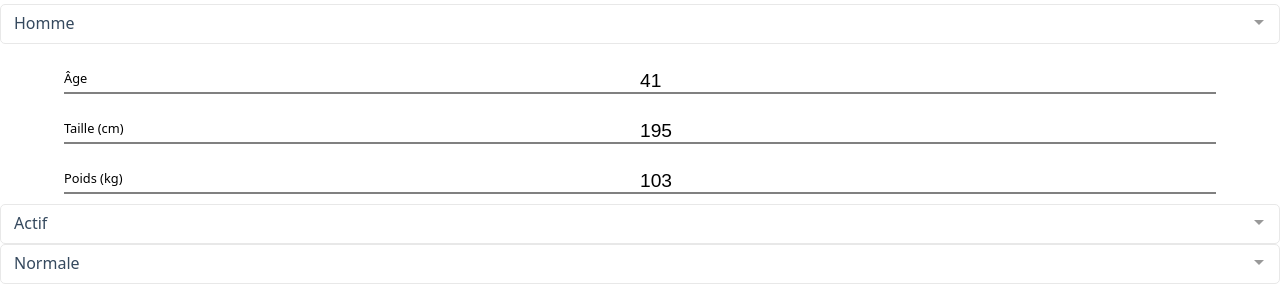
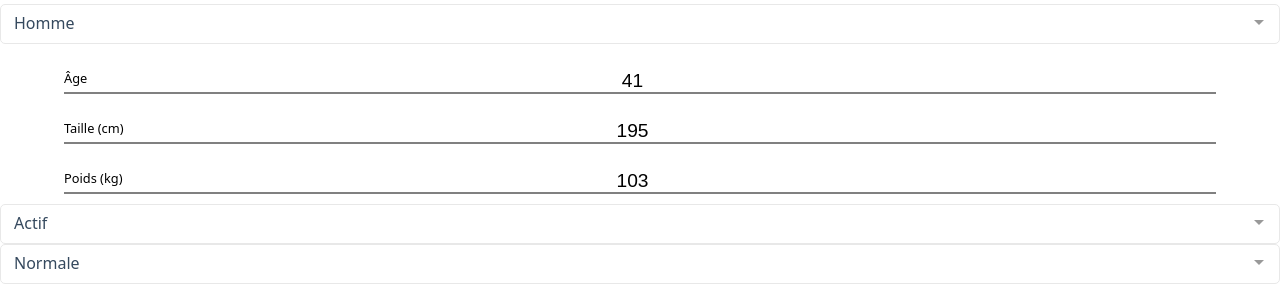
Before and after one commit to NikoMobile/NutriCalc, a Vue app: page / in a window 1280 px wide. Shown: the part 217-502 px from the top of the page. Built offline with nearby package versions, Linux system fonts and the light colour scheme.

Commit message:
NumberInput.vue : alignement au centre des valeurs

```diff
--- a/src/components/NumberInput.vue
+++ b/src/components/NumberInput.vue
@@ -33,7 +33,7 @@ const props = defineProps({
     width: 100%;
     margin: 0;
     padding: 0;
-    padding-left: 50%;
+    text-align: center;
     border: 0;
     border-bottom: 2px solid grey;
     font-size: 1.2rem;
```
